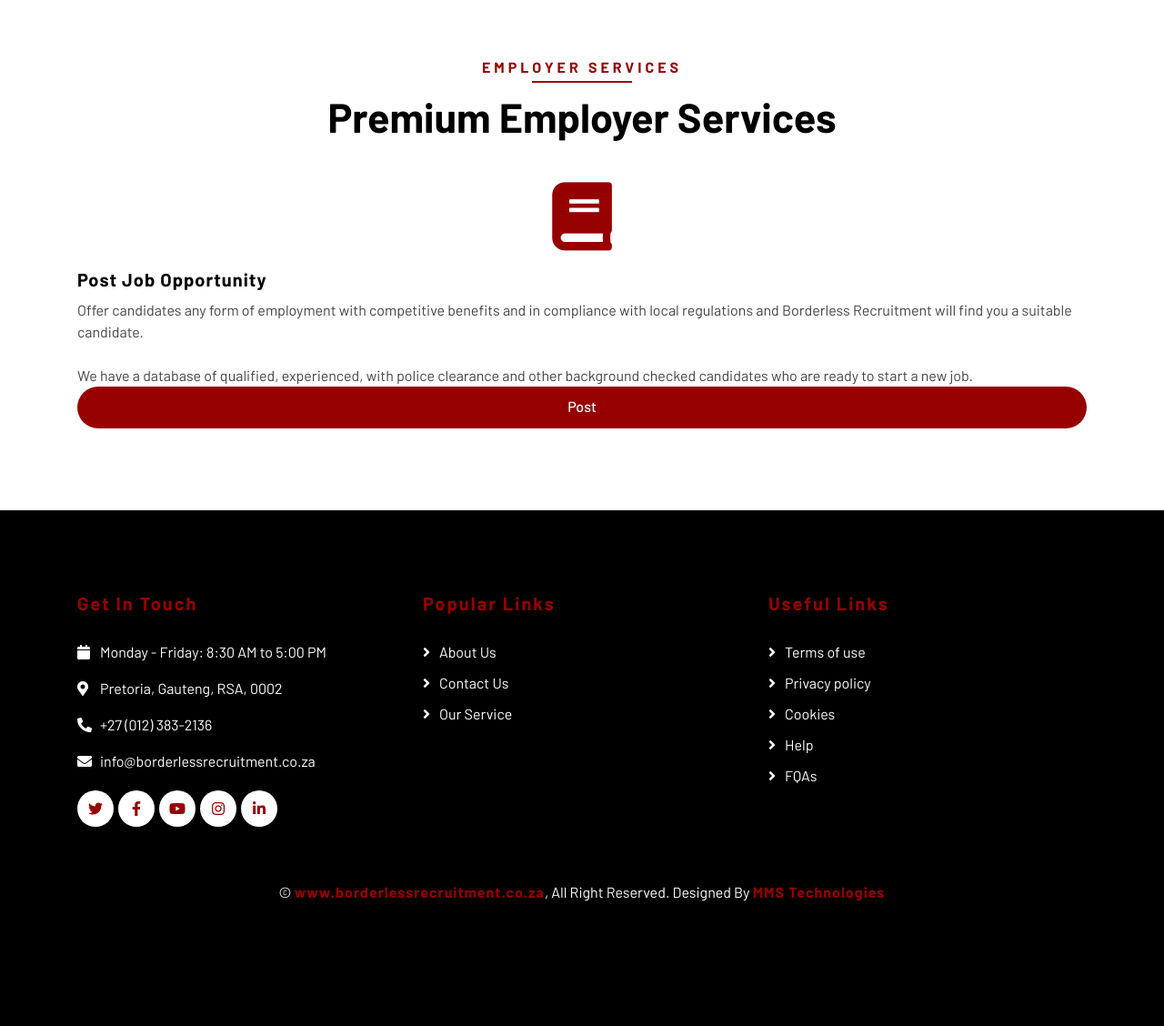
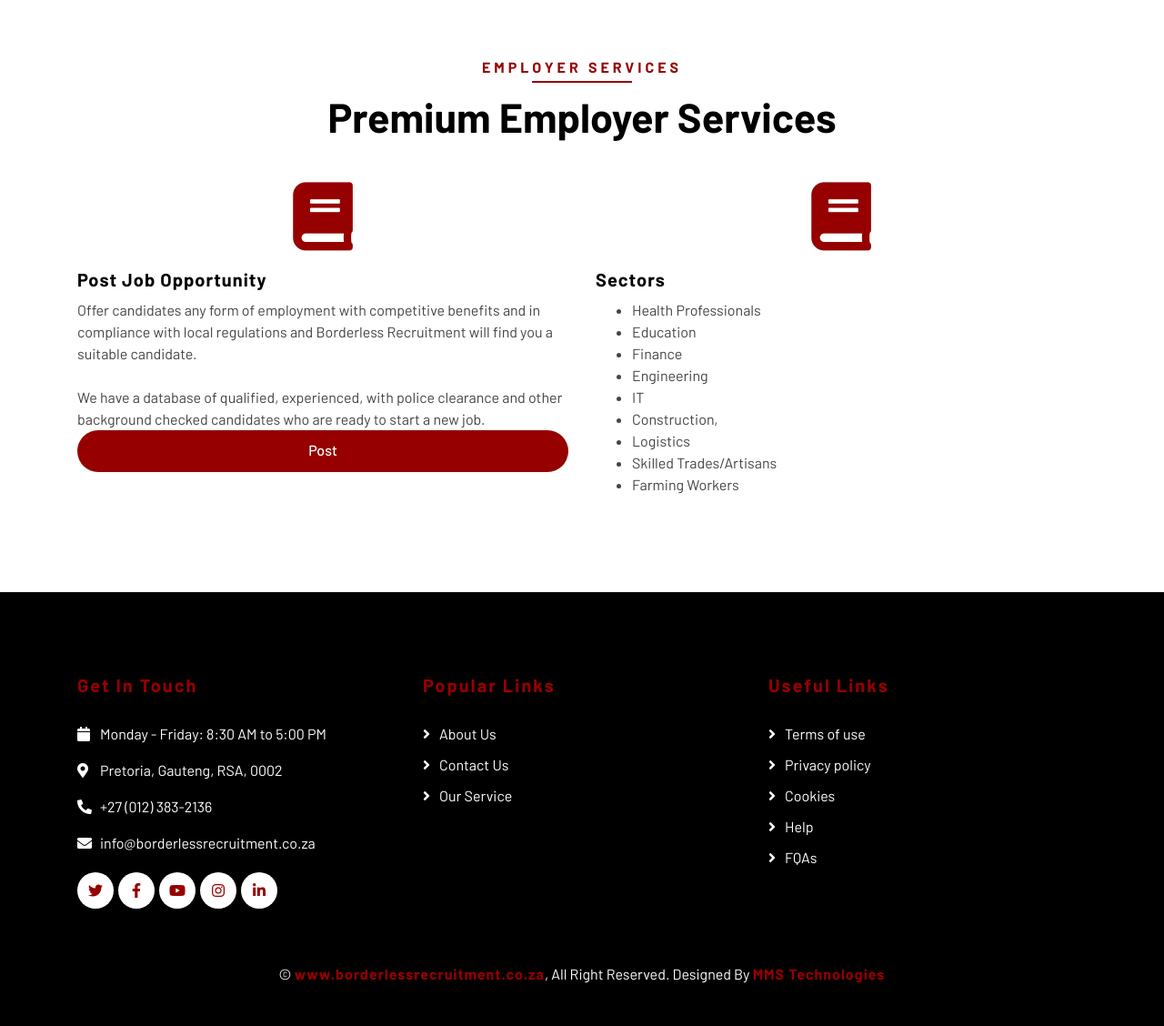
Before and after one commit to moagimv/Borderless-Recruitment, a PHP site: page /employerServices.php in a window 1280 px wide. Shown: the part 508-1636 px from the top of the page at 91% size. Before the commit the page ends 1499 px from the top, so only its background shows below. Run offline with PHP 8.4, Linux system fonts and the light colour scheme; some libraries are stand-ins or nearby versions.

Commit message:
updated employee services 24/06/2022

```diff
--- a/employerServices.php
+++ b/employerServices.php
@@ -54,7 +54,7 @@
                 <h2>Premium Employer Services</h2>
             </div>
             <div class="row">
-                <div class="col-lg-12 col-md-6">
+                <div class="col-lg-6 col-md-6">
                     <div class="service-item">
                         <i class="fa fa-book" style="text-align: center;"></i>
                         <h3>Post Job Opportunity</h3>
@@ -66,11 +66,29 @@
                         <a class="btn btn-custom" href="employerRegister.php">Post</a>
                     </div>
                 </div>
+                <div class="col-lg-6 col-md-6">
+                    <div class="service-item">
+                        <i class="fa fa-book" style="text-align: center;"></i>
+                        <h3>Sectors</h3>
+                        <p>
+                            <ul>
+                                <li>Health Professionals</li>
+                                <li>Education</li>
+                                <li>Finance</li>
+                                <li>Engineering</li>
+                                <li>IT</li>
+                                <li>Construction,</li>
+                                <li>Logistics</li>
+                                <li>Skilled Trades/Artisans</li>
+                                <li>Farming Workers</li>
+
+                            </ul>
+                        </p>
+                    </div>
             </div>
         </div>
     </div>
     <!-- Service End -->
-
 
 
         <!-- footer Start-->
```
